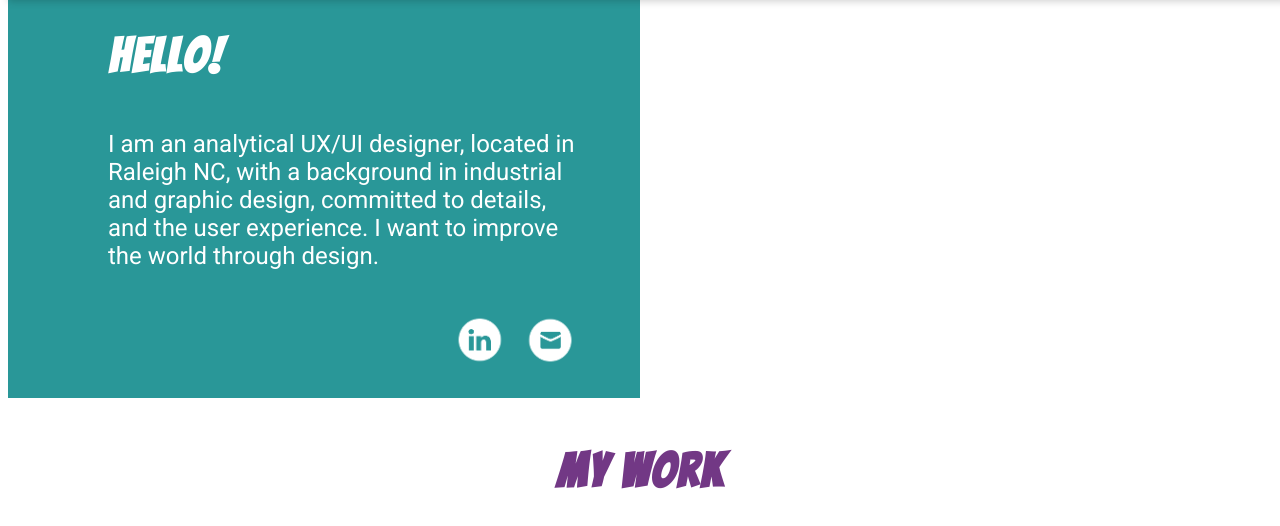
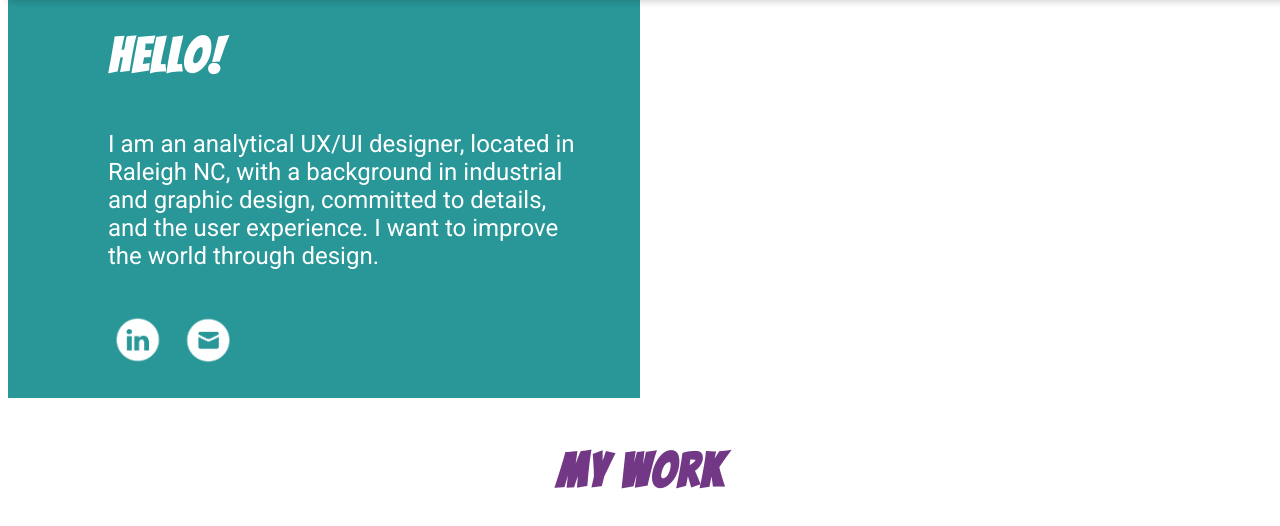
Before and after one commit to alyssanterry/UX_UI_HW_18-MyWork, a plain HTML site: page index.html in a window 1280 px wide. Shown: the part 150-676 px from the top of the page. Drawn offline with nearby package versions, Linux system fonts and the light colour scheme.

Commit message:
Left align social icons
Per Sahar feedback

```diff
--- a/css/styles.css
+++ b/css/styles.css
@@ -169,7 +169,8 @@ a.active {
 }
 .introIcons {
     display: flex;
-    justify-content: flex-end;
+    justify-content: flex-start;
+    padding-left: 100px;
     padding-bottom: 25px;
 }
 .introIcons:hover {
```
